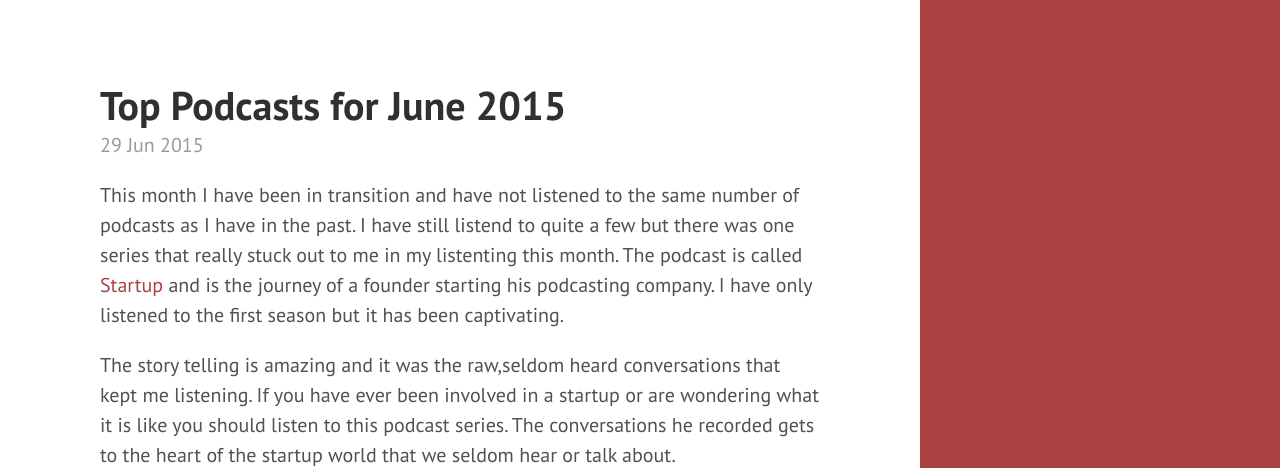
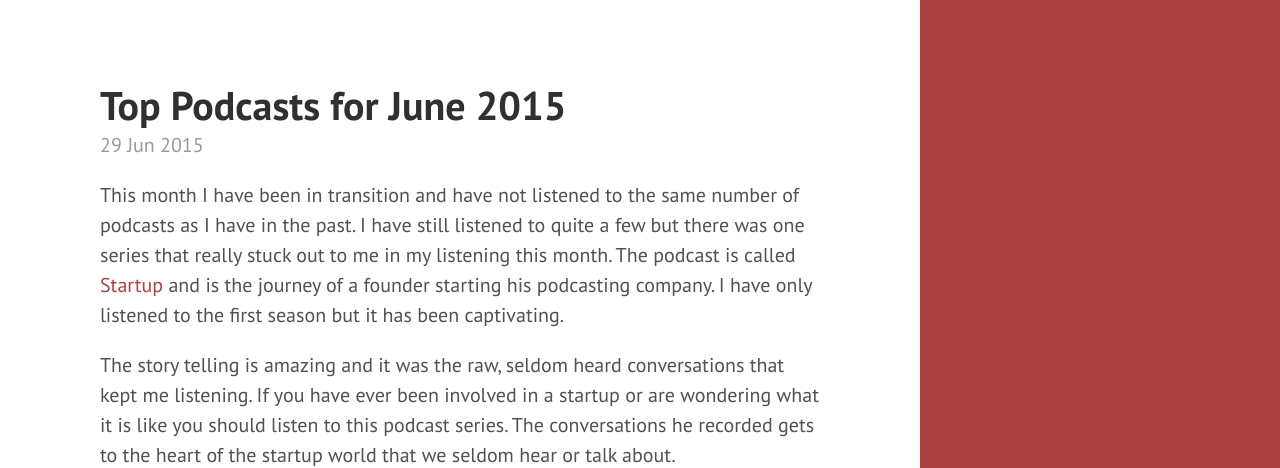
Before and after one commit to jsturtevant/jsturtevant.github.io, a Jekyll site: the page built from _posts/2015-06-30-top-podcasts-june-2015.markdown, in a window 1280 px wide and 1194 px high. Shown: the top 468 px of the window. Built offline with Jekyll 4.4.1, drawn with Linux system fonts in a browser that asks for light colours; nearby versions of some CDN libraries; Markdown is read by kramdown in place of the engine named in the settings; comment, search, counter and statistics services are not loaded.

Commit message:
a few spelling mistakes and white space

```diff
--- a/_posts/2015-06-30-top-podcasts-june-2015.markdown
+++ b/_posts/2015-06-30-top-podcasts-june-2015.markdown
@@ -8,9 +8,9 @@ categories:
 - fun
 ---
 
-This month I have been in transition and have not listened to the same number of podcasts as I have in the past.  I have still listend to quite a few but there was one series that really stuck out to me in my listenting this month.  The podcast is called [Startup](http://gimletmedia.com/show/startup/) and is the journey of a founder starting his podcasting company.   I have only listened to the first season but it has been captivating.
+This month I have been in transition and have not listened to the same number of podcasts as I have in the past.  I have still listened to quite a few but there was one series that really stuck out to me in my listening this month.  The podcast is called [Startup](http://gimletmedia.com/show/startup/) and is the journey of a founder starting his podcasting company.   I have only listened to the first season but it has been captivating.
 
-The story telling is amazing and it was the raw,seldom heard conversations that kept me listening.  If you have ever been involved in a startup or are wondering what it is like you should listen to this podcast series.  The conversations he recorded gets to the heart of the startup world that we seldom hear or talk about.
+The story telling is amazing and it was the raw, seldom heard conversations that kept me listening.  If you have ever been involved in a startup or are wondering what it is like you should listen to this podcast series.  The conversations he recorded gets to the heart of the startup world that we seldom hear or talk about.
 
 This is the first podcast in the series but I would recommend checking out the whole first season at least:
 
```
